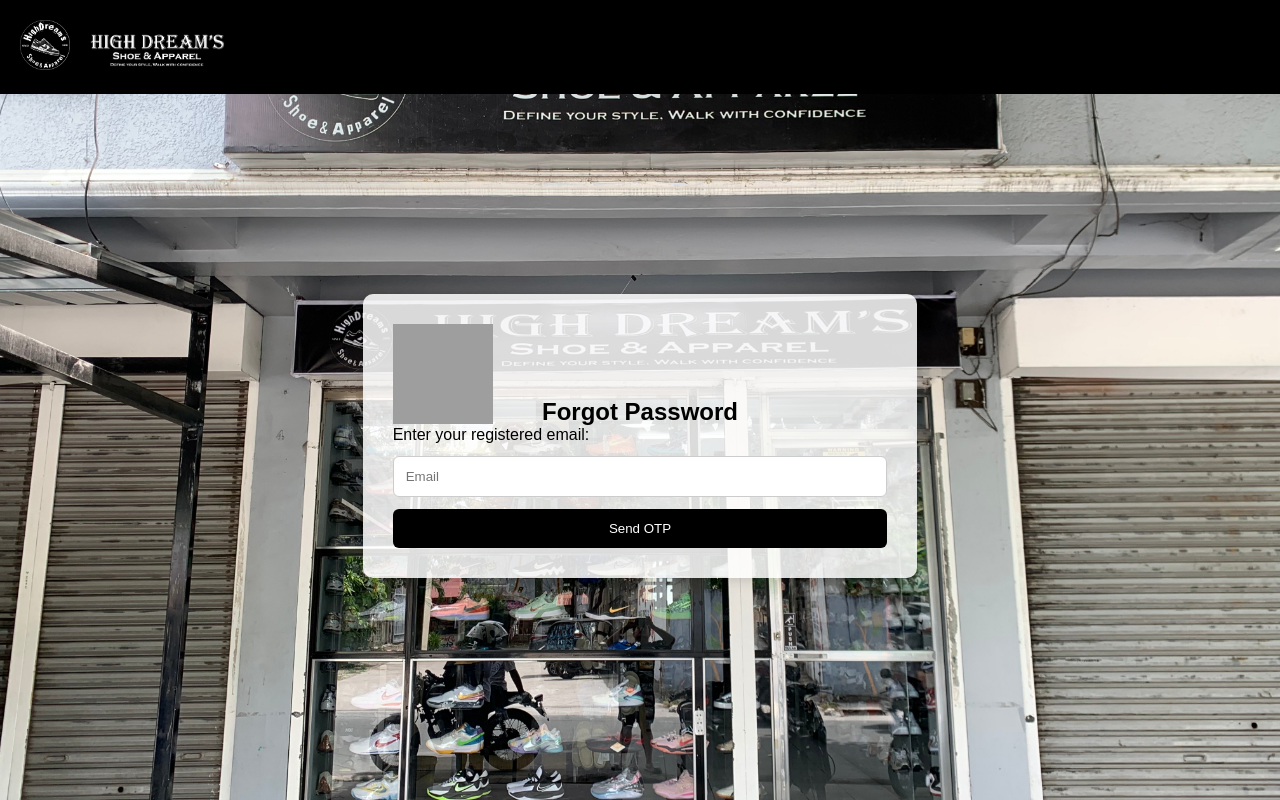
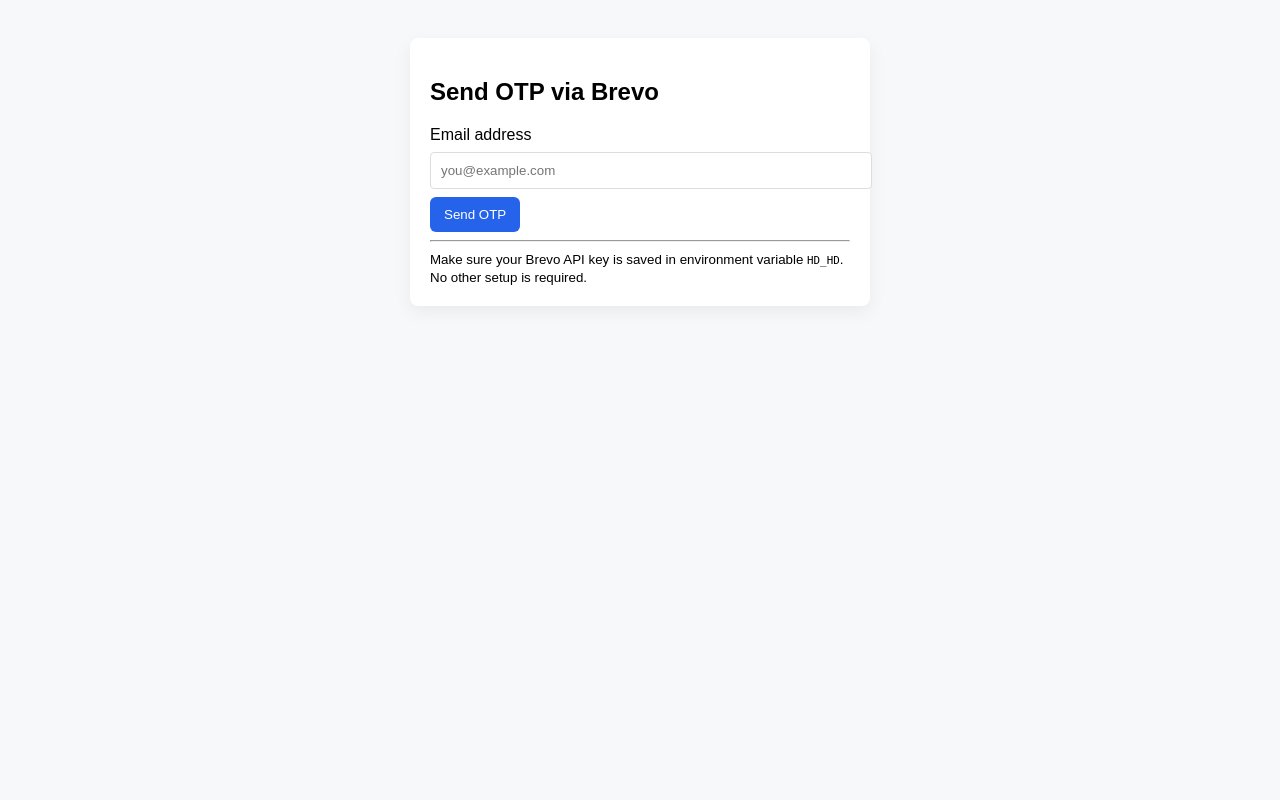
Before and after one commit to evanbueno1283/highdreams, a PHP site: page /forget.php in a window 1280 px wide. Run offline with PHP 8.4, Linux system fonts and the light colour scheme; data that the repository does not hold is empty; grey boxes are pictures that could not be loaded.

Commit message:
Update forget.php

```diff
--- a/forget.php
+++ b/forget.php
@@ -1,172 +1,118 @@
 <?php
-session_start(); // ✅ Always start session first
-
+session_start();
 require 'vendor/autoload.php';
 use SendinBlue\Client\Configuration;
 use SendinBlue\Client\Api\TransactionalEmailsApi;
 use GuzzleHttp\Client;
 
-// Use session to track current step
-$step = $_SESSION['step'] ?? 'email';
+// Use session to track OTP step
+$step = $_SESSION['step'] ?? 'request';
+$message = '';
 
-// Database connection
-$conn = new mysqli("mysql-highdreams.alwaysdata.net", "439165", "Skyworth23", "highdreams_1");
-if ($conn->connect_error) die("Connection failed: " . $conn->connect_error);
+// Function to generate 6-digit OTP
+function generate_otp($length = 6) {
+    $num = random_int(0, (int) pow(10, $length) - 1);
+    return str_pad((string)$num, $length, '0', STR_PAD_LEFT);
+}
 
-// Handle form submission
-if ($_SERVER['REQUEST_METHOD'] == 'POST') {
+// Function to send OTP using Brevo (SendinBlue) API
+function send_otp_mail($to_email, $otp) {
+    $config = Configuration::getDefaultConfiguration()->setApiKey('api-key', getenv('HD_HD'));
+    $apiInstance = new TransactionalEmailsApi(new Client(), $config);
 
-    // STEP 1: Send OTP
-    if (isset($_POST['email']) && !isset($_POST['otp']) && !isset($_POST['new_password'])) {
-        $email = $_POST['email'];
-        $otp = rand(100000, 999999);
+    $sendSmtpEmail = new \SendinBlue\Client\Model\SendSmtpEmail([
+        'to' => [[ 'email' => $to_email ]],
+        'templateId' => null,
+        'subject' => 'Your Verification Code (OTP)',
+        'htmlContent' => "<p>Kumusta,</p><p>Ang iyong OTP code ay: <strong>{$otp}</strong></p><p>Mag-expire ito sa 5 minuto.</p>",
+        'sender' => ['name' => 'Your App Name', 'email' => 'noreply@yourapp.com']
+    ]);
 
-        // Check if user exists
-        $checkUser = $conn->prepare("SELECT * FROM users WHERE email = ?");
-        $checkUser->bind_param("s", $email);
-        $checkUser->execute();
-        $result = $checkUser->get_result();
+    try {
+        $apiInstance->sendTransacEmail($sendSmtpEmail);
+        return true;
+    } catch (Exception $e) {
+        error_log('Brevo Error: ' . $e->getMessage());
+        return false;
+    }
+}
 
-        if ($result->num_rows === 0) {
-            echo "<script>alert('Email not found.');</script>";
+if ($_SERVER['REQUEST_METHOD'] === 'POST') {
+    if (isset($_POST['action']) && $_POST['action'] === 'request' && isset($_POST['email'])) {
+        $email = filter_var($_POST['email'], FILTER_VALIDATE_EMAIL);
+        if (!$email) {
+            $message = 'Please enter a valid email address.';
         } else {
-            // Save OTP in database
-            $update = $conn->prepare("UPDATE users SET code = ? WHERE email = ?");
-            $update->bind_param("ss", $otp, $email);
-            $update->execute();
-
-            // ✅ Send OTP using Brevo API
-            $config = Configuration::getDefaultConfiguration()
-                ->setApiKey('api-key', getenv('HD_HD')); // Make sure HD_HD env variable has your API key
-            $apiInstance = new TransactionalEmailsApi(new Client(), $config);
-
-            $sendSmtpEmail = new \SendinBlue\Client\Model\SendSmtpEmail([
-                'to' => [['email' => $email]],
-                'sender' => ['email' => 'jwee8802@gmail.com', 'name' => 'HIGH DREAMS'],
-                'subject' => 'Your OTP Code for Password Reset',
-                'htmlContent' => "Here is your OTP code: <strong>$otp</strong>",
-            ]);
-
-            try {
-                $result = $apiInstance->sendTransacEmail($sendSmtpEmail);
-                $_SESSION['step'] = 'otp';
-                $step = 'otp';
-                echo "<script>alert('OTP sent to your email!');</script>";
-            } catch (Exception $e) {
-                error_log('Mailer Error: '.$e->getMessage());
-                echo "<script>alert('Mailer Error. Check server logs.');</script>";
+            $otp = generate_otp(6);
+            if (send_otp_mail($email, $otp)) {
+                $_SESSION['otp_code'] = $otp;
+                $_SESSION['otp_email'] = $email;
+                $_SESSION['otp_expires'] = time() + 300; // 5 min
+                $message = 'OTP sent to ' . htmlspecialchars($email) . '. Please check your inbox.';
+            } else {
+                $message = 'Failed to send OTP. Check server logs or API key.';
             }
         }
-    }
+    } elseif (isset($_POST['action']) && $_POST['action'] === 'verify' && isset($_POST['otp_input'])) {
+        $user_otp = trim($_POST['otp_input']);
+        $stored = $_SESSION['otp_code'] ?? null;
+        $expires = $_SESSION['otp_expires'] ?? 0;
 
-    // STEP 2: Verify OTP
-    elseif (isset($_POST['otp'], $_POST['email']) && !isset($_POST['new_password'])) {
-        $email = $_POST['email'];
-        $otp = $_POST['otp'];
-
-        $verify = $conn->prepare("SELECT * FROM users WHERE email = ? AND code = ?");
-        $verify->bind_param("ss", $email, $otp);
-        $verify->execute();
-        $result = $verify->get_result();
-
-        if ($result->num_rows === 1) {
-            $_SESSION['step'] = 'reset';
-            $step = 'reset';
+        if (!$stored || time() > $expires) {
+            $message = 'OTP expired or not requested. Please request a new code.';
+        } elseif (hash_equals($stored, $user_otp)) {
+            unset($_SESSION['otp_code'], $_SESSION['otp_expires']);
+            $message = 'OTP verified successfully!';
         } else {
-            echo "<script>alert('Invalid OTP');</script>";
-            $_SESSION['step'] = 'otp';
-            $step = 'otp';
+            $message = 'Invalid OTP. Please try again.';
         }
     }
-
-    // STEP 3: Reset Password
-    elseif (isset($_POST['new_password'], $_POST['confirm_password'], $_POST['email'])) {
-        $email = $_POST['email'];
-        $newPassword = $_POST['new_password'];
-        $confirmPassword = $_POST['confirm_password'];
-
-        if ($newPassword !== $confirmPassword) {
-            echo "<script>alert('Passwords do not match');</script>";
-            $_SESSION['step'] = 'reset';
-            $step = 'reset';
-        } else {
-            $hashedPassword = password_hash($newPassword, PASSWORD_DEFAULT);
-            $updatePassword = $conn->prepare("UPDATE users SET password = ?, code = NULL WHERE email = ?");
-            $updatePassword->bind_param("ss", $hashedPassword, $email);
-
-            if ($updatePassword->execute()) {
-                unset($_SESSION['step']); // Clear step after reset
-                echo "<script>alert('Password updated successfully! Redirecting to login...'); window.location.href='login.php';</script>";
-            } else {
-                echo "<script>alert('Failed to update password.');</script>";
-            }
-        }
-    }
-
-    $conn->close();
 }
 ?>
 
-<!DOCTYPE html>
+<!doctype html>
 <html lang="en">
 <head>
-<meta charset="UTF-8">
-<meta name="viewport" content="width=device-width, initial-scale=1.0">
-<title>Forgot Password</title>
-<link rel="icon" href="image/logo1.png" type="image/png">
-
+<meta charset="utf-8">
+<meta name="viewport" content="width=device-width,initial-scale=1">
+<title>Brevo OTP Interface</title>
 <style>
-/* ======= Basic Styling ======= */
-*{margin:0;padding:0;box-sizing:border-box;}
-body{font-family:sans-serif;background:url('image/logo3.jpeg') no-repeat center center fixed;background-size:cover;}
-.form-container{display:flex;justify-content:center;align-items:center;margin-top:100px;}
-.form-box{background:rgba(255,255,255,0.85);padding:30px;border-radius:10px;box-shadow:0 0 15px rgba(0,0,0,0.2);margin-top:100px;}
-input[type="email"],input[type="text"],input[type="password"],input[type="submit"]{width:100%;padding:12px;margin-top:12px;border-radius:6px;border:1px solid #ccc;}
-input[type="submit"]{background-color:#000;color:white;border:none;cursor:pointer;}
-input[type="submit"]:hover{background-color:#333;}
-.header{background-color:#000;padding:20px;display:flex;justify-content:space-between;align-items:center;}
-.logo-container{display:flex;align-items:center;}
-.logo img,.second-logo img{height:50px;margin-right:15px;}
-h2{text-align:center;margin-top:-30px;}
-.back-button img{width:100px;height:100px;cursor:pointer;}
-/* ======= Responsive ======= */
-/* You can keep all your existing media queries here */
+body { font-family: Arial, sans-serif; background: #f6f8fa; padding: 30px; }
+.card { background: #fff; max-width: 420px; margin: 0 auto; padding: 20px; border-radius: 8px; box-shadow: 0 6px 18px rgba(0,0,0,0.06); }
+input[type="email"], input[type="text"] { width:100%; padding:10px; margin:8px 0; border-radius:4px; border:1px solid #ddd; }
+button { padding:10px 14px; border-radius:6px; border:0; cursor:pointer; }
+.btn-primary { background:#2563eb; color:#fff; }
+.message { margin:10px 0; padding:8px; background:#eef2ff; border-radius:4px; }
 </style>
 </head>
 <body>
+<div class="card">
+<h2>Send OTP via Brevo</h2>
+<?php if ($message): ?>
+  <div class="message"><?php echo htmlspecialchars($message); ?></div>
+<?php endif; ?>
 
-<header class="header">
-  <div class="logo-container">
-    <div class="logo"><img src="image/logo1.png" alt="Logo"></div>
-    <div class="second-logo"><img src="image/hdb2.png" alt="Logo 2"></div>
-  </div>
-</header>
-
-<div class="form-container">
-  <div class="form-box">
-    <a href="login.php" class="back-button"><img src="image/back.png" alt="Back"></a>
-    <h2>Forgot Password</h2>
-    <form method="POST">
-      <?php if ($step === 'email'): ?>
-        <label>Enter your registered email:</label>
-        <input type="email" name="email" placeholder="Email" required>
-        <input type="submit" value="Send OTP">
-      <?php elseif ($step === 'otp'): ?>
-        <input type="hidden" name="email" value="<?= htmlspecialchars($_POST['email'] ?? '') ?>">
-        <label>Enter the OTP sent to your email:</label>
-        <input type="text" name="otp" required placeholder="Enter OTP">
-        <input type="submit" value="Verify OTP">
-      <?php elseif ($step === 'reset'): ?>
-        <input type="hidden" name="email" value="<?= htmlspecialchars($_POST['email'] ?? '') ?>">
-        <label>New Password:</label>
-        <input type="password" name="new_password" required placeholder="New Password">
-        <label>Confirm Password:</label>
-        <input type="password" name="confirm_password" required placeholder="Confirm Password">
-        <input type="submit" value="Reset Password">
-      <?php endif; ?>
-    </form>
-  </div>
+<?php if (empty($_SESSION['otp_code'])): ?>
+<form method="post">
+  <input type="hidden" name="action" value="request">
+  <label for="email">Email address</label>
+  <input type="email" id="email" name="email" required placeholder="you@example.com">
+  <button type="submit" class="btn-primary">Send OTP</button>
+</form>
+<?php else: ?>
+<form method="post">
+  <input type="hidden" name="action" value="verify">
+  <label for="otp_input">Enter OTP</label>
+  <input type="text" id="otp_input" name="otp_input" required placeholder="6-digit code">
+  <button type="submit" class="btn-primary">Verify OTP</button>
+</form>
+<form method="post" style="margin-top:10px;">
+  <input type="hidden" name="action" value="request">
+  <button type="submit">Resend OTP</button>
+</form>
+<?php endif; ?>
+<hr>
+<small>Make sure your Brevo API key is saved in environment variable <code>HD_HD</code>. No other setup is required.</small>
 </div>
-
 </body>
 </html>
```
